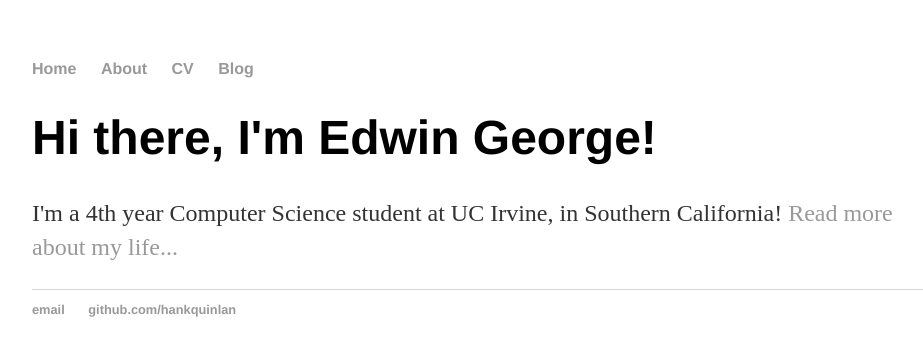
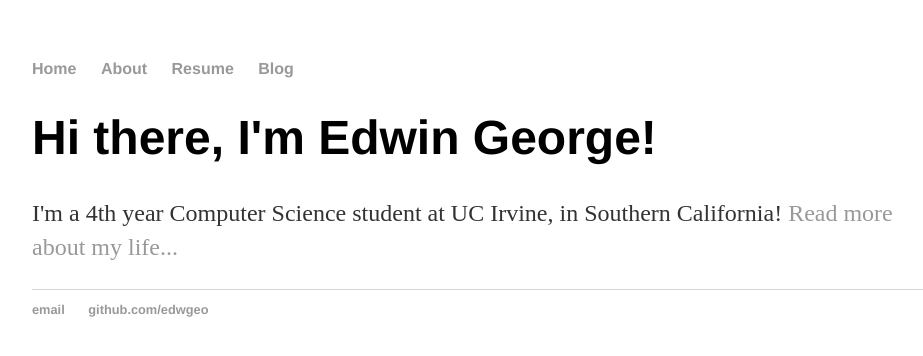
Before and after one commit to edwgeo/edwgeo.github.io, a Jekyll site: the page built from index.html, in a window 1280 px wide. Shown: the top 356 px of the page, without its empty margins (160-1083 px from the left). Built offline with Jekyll 4.4.1, drawn with Linux system fonts in a browser that asks for light colours.

Commit message:
Update default.html

```diff
--- a/_layouts/default.html
+++ b/_layouts/default.html
@@ -10,7 +10,7 @@
 	    		<ul>
 	        		<li><a href="/">Home</a></li>
 		        	<li><a href="/about">About</a></li>
-	        		<li><a href="/cv">CV</a></li>
+	        		<li><a href="/cv">Resume</a></li>
 	        		<li><a href="/blog">Blog</a></li>
 	    		</ul>
 			</nav>
@@ -21,8 +21,8 @@
 			</div><!-- /.container -->
 			<footer>
 	    		<ul>
-	        		<li><a href="mailto:hankquinlanhub@gmail.com">email</a></li>
-	        		<li><a href="https://github.com/hankquinlan">github.com/hankquinlan</a></li>
+	        		<li><a href="mailto:edwgeo@gmail.com">email</a></li>
+	        		<li><a href="https://github.com/edwgeo">github.com/edwgeo</a></li>
 				</ul>
 			</footer>
 		</body>
```
